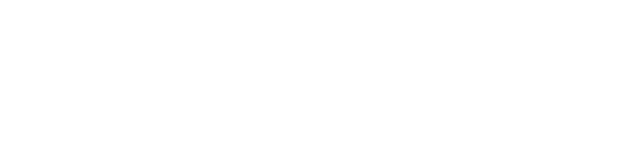
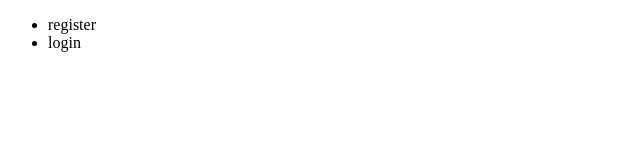
Before and after one commit to Myhed/learn_languages, a plain HTML site: page js/exo-1/index.html in a window 1280 px wide. Shown: the whole page, without its empty margins (0-640 px from the left). Drawn offline with Linux system fonts and the light colour scheme.

Commit message:
exo-1 done & review doc

```diff
--- a/js/exo-1/index.html
+++ b/js/exo-1/index.html
@@ -4,6 +4,7 @@
     <meta charset="UTF-8">
     <meta name="viewport" content="width=device-width, initial-scale=1.0">
     <meta http-equiv="X-UA-Compatible" content="ie=edge">
+    <script src="main.js"></script>
     <title>Exo 1</title>
 </head>
 <body>
--- a/js/exo-1/main.js
+++ b/js/exo-1/main.js
@@ -1,3 +1,18 @@
-window.unload=function(){
+window.onload=function(){
+    var body = document.body;
+    var ul = document.createElement("ul");
+    var li1 = document.createElement("li");
+    var li2 = document.createElement("li");
 
+    body.appendChild(ul);
+    ul.appendChild(li1);
+    ul.appendChild(li2);
+
+    var li11=ul.childNodes[0];
+    var li22=ul.childNodes[1];
+    // console.log(ul.childNodes[0].innerHTML = 'dqzdzq');
+    li11.innerHTML = "register";
+    li22.innerHTML = "login";
+
+    // console.log(li11.innerHTML="dqzdq")
 }
```
Also changed, not shown: README.md.
